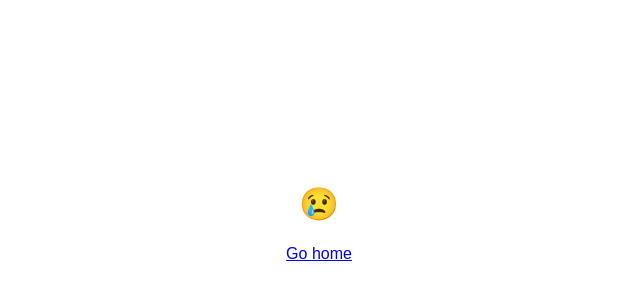
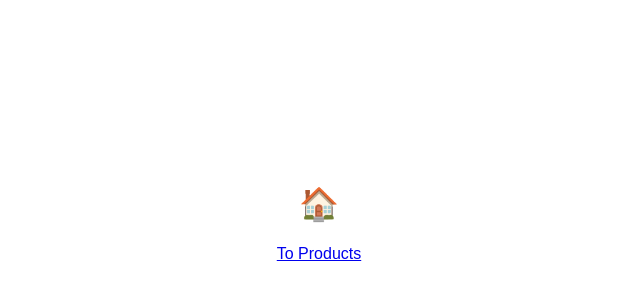
Before and after one commit to HITAND/ReactLessons, a React app in the folder lesson13/task1/: page / in a window 1280 px wide. Shown: the part 186-486 px from the top of the page, without its empty margins (321-961 px from the left). Built offline with nearby package versions, Linux system fonts and the light colour scheme.

Commit message:
Update App.jsx

```diff
--- a/lesson13/task1/src/App.jsx
+++ b/lesson13/task1/src/App.jsx
@@ -10,7 +10,7 @@ const App = () => {
     <div className="page">
       <BrowserRouter>
         <Switch>
-          <Route path="/home">
+          <Route exact path="/">
             <Home />
           </Route>
           <Route path="/products">
```
